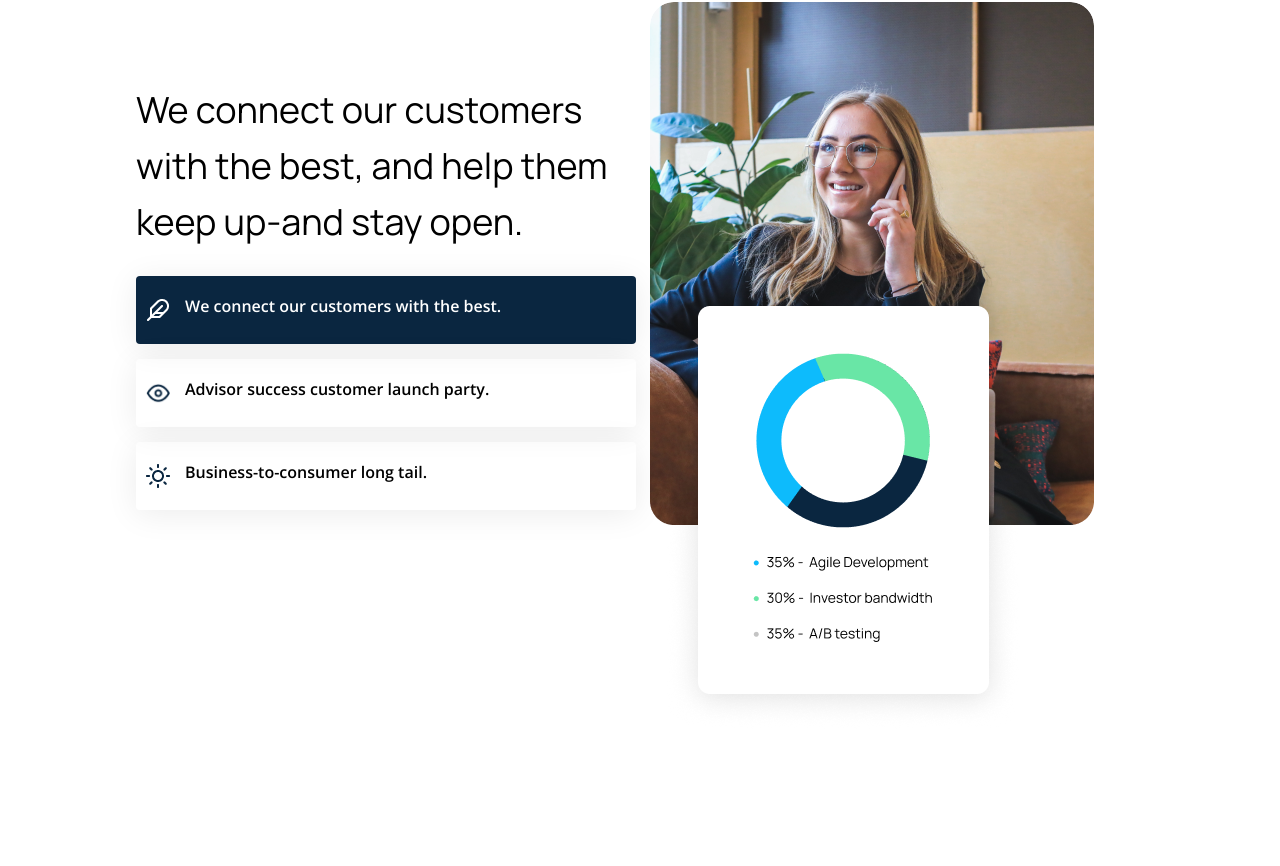
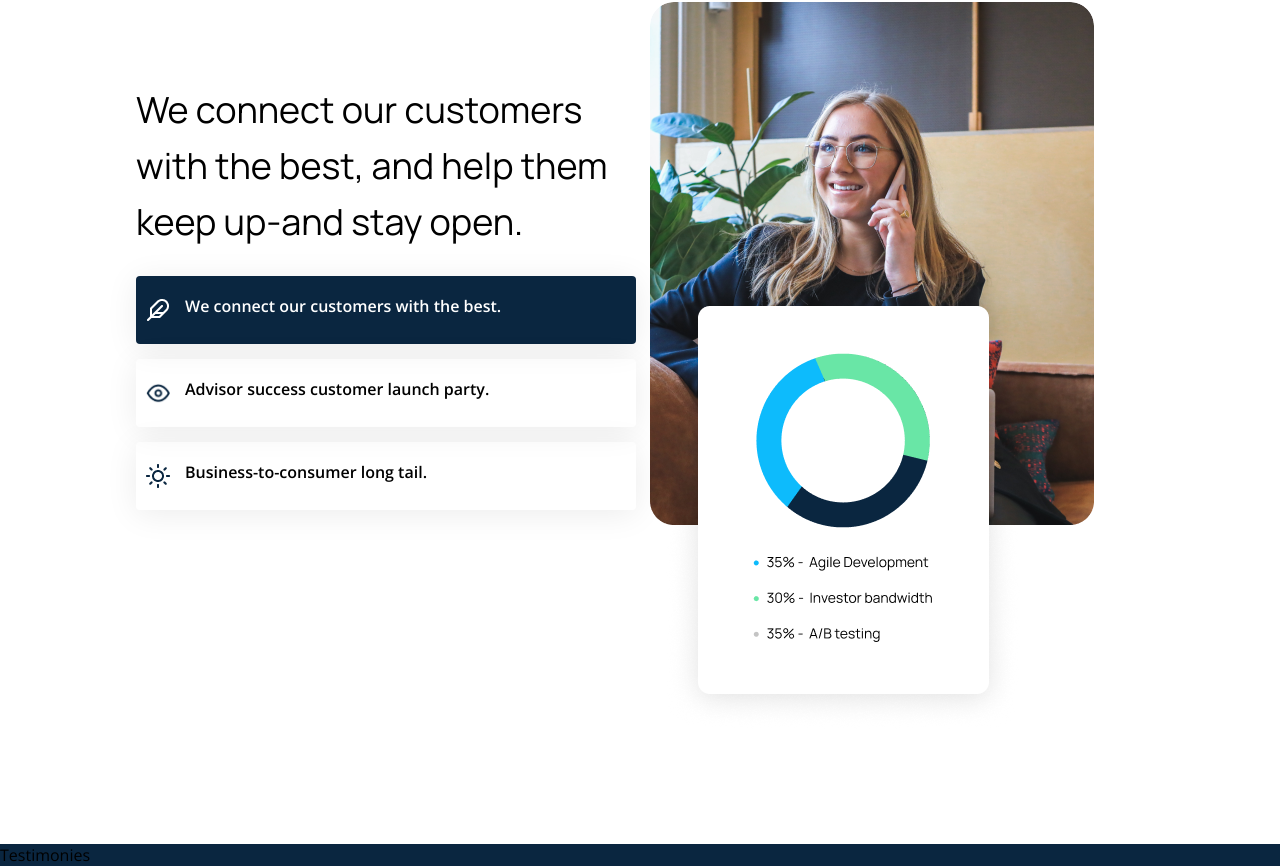
Before and after one commit to olaishola05/Boldo-UI, a React (Create React App) app: page / in a window 1280 px wide. Shown: the part 2353-3219 px from the top of the page. Before the commit the page ends 3197 px from the top, so only its background shows below. Built offline with nearby package versions, Linux system fonts and the light colour scheme.

Commit message:
Create new branch & component for testimonies

```diff
--- a/src/App.js
+++ b/src/App.js
@@ -2,6 +2,7 @@ import './App.css';
 import Hero from './components/Hero/Hero';
 import Layout from './components/Layouts/Layout';
 import Services from './components/Services/Services';
+import Testimonies from './components/Testimonies/Testimonies';
 
 function App() {
   return (
@@ -9,6 +10,7 @@ function App() {
       <div className="App">
         <Hero />
         <Services />
+        <Testimonies />
       </div>
     </Layout>
   );
--- /dev/null
+++ b/src/components/Testimonies/Testimonies.jsx
@@ -0,0 +1,8 @@
+import React from 'react';
+import styles from './Testimonies.module.css';
+
+const Testimonies = () => (
+  <div className={styles.container}>Testimonies</div>
+);
+
+export default Testimonies;
--- /dev/null
+++ b/src/components/Testimonies/Testimonies.module.css
@@ -0,0 +1,3 @@
+.container{
+    background-color: var(--navyblue);
+}
```
